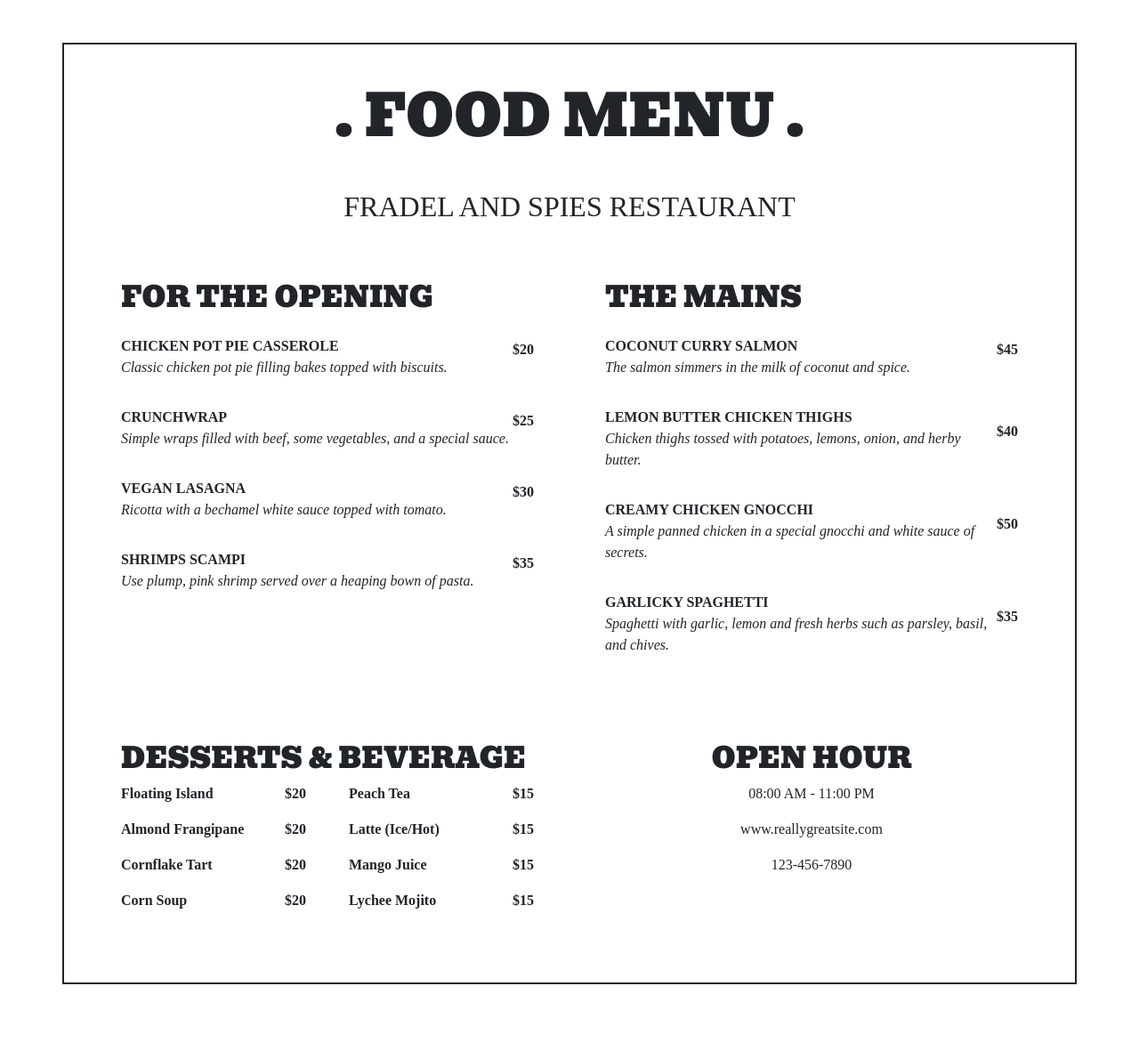
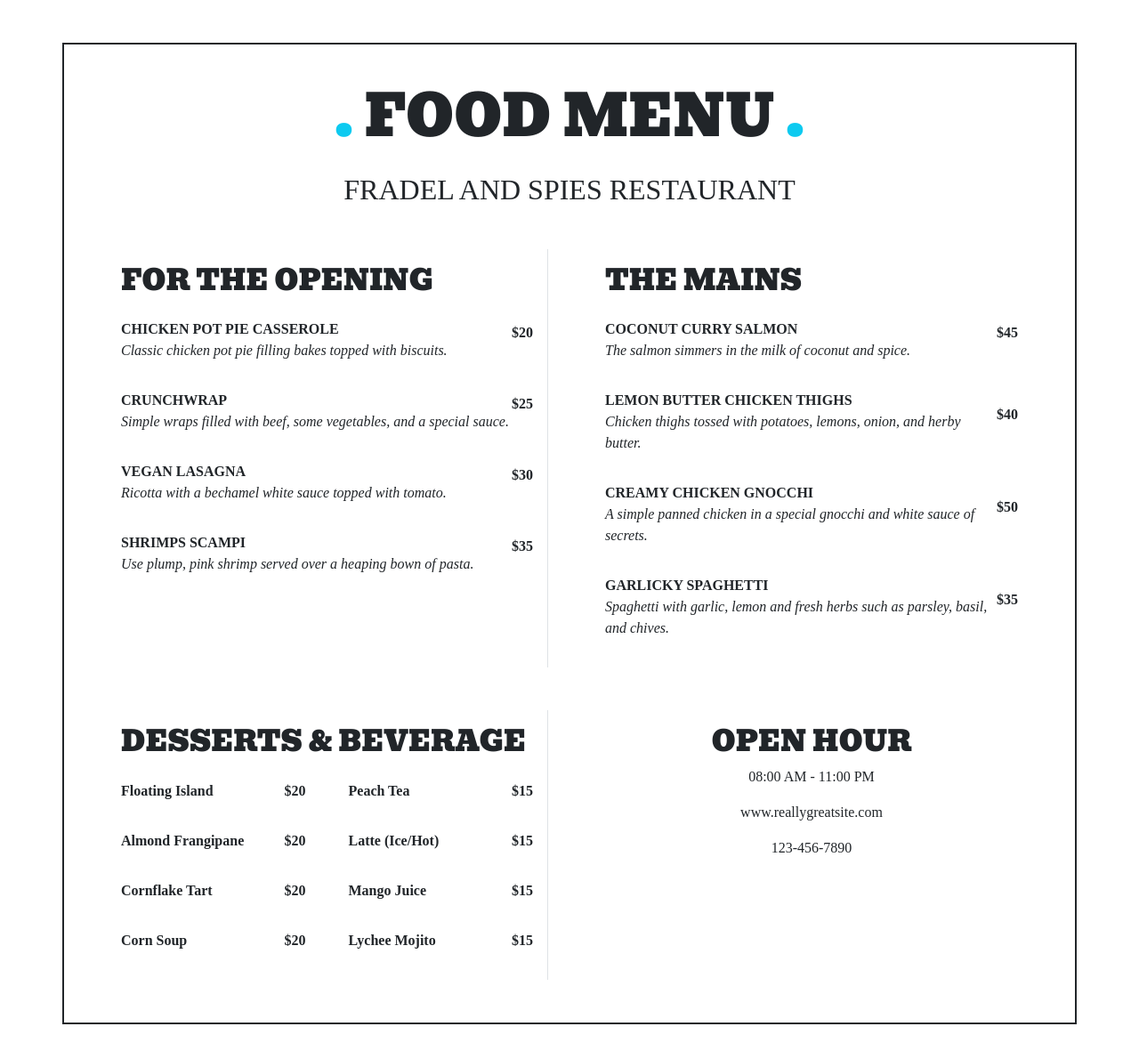
Before and after one commit to ls-95/assignment-lesson-fifteen-bootstrap, a website: page index.html in a window 1280 px wide. Shown: the whole page at 89% size. Before the commit the page ends 1154 px from the top, so only its background shows below. Drawn offline with nearby package versions, Linux system fonts and the light colour scheme; a web font is replaced by a local one.

Commit message:
Add border

```diff
--- a/index.html
+++ b/index.html
@@ -19,7 +19,10 @@
   </head>
   <body class="container-lg border border-2 border-dark my-5 px-5">
     <header>
-      <h1 class="text-center text-uppercase text-huge">. Food Menu .</h1>
+      <h1 class="text-center text-uppercase text-huge mb-4">
+        <span class="text-info">.</span> Food Menu
+        <span class="text-info">.</span>
+      </h1>
       <h2 class="text-center text-uppercase fs-2 mb-5">
         Fradel and spies Restaurant
       </h2>
@@ -28,7 +31,7 @@
       <!--Grid-->
       <div style="grid-template-columns: 1fr 1fr" class="d-grid gap-5">
         <!--First container-->
-        <div class="p-3">
+        <div class="p-3 border-end">
           <h3 class="text-uppercase fs-2">For the Opening</h3>
 
           <!--Entree-->
@@ -138,55 +141,55 @@
         </div>
 
         <!--Third Container-->
-        <div class="p-3 mb-5">
+        <div class="p-3 mb-5 border-end">
           <h3 class="text-uppercase fs-2">Desserts & Beverage</h3>
           <div style="grid-template-columns: 1fr 1fr" class="d-grid gap-5">
             <div>
               <!--Dessert-->
-              <div class="d-flex justify-content-between fw-bold">
+              <div class="d-flex justify-content-between fw-bold mt-3">
                 <p class="col-md-10">Floating Island</p>
                 <p class="col-md-2 text-md-end">$20</p>
               </div>
 
               <!--Dessert-->
-              <div class="d-flex justify-content-between fw-bold">
+              <div class="d-flex justify-content-between fw-bold mt-3">
                 <p class="col-md-10">Almond Frangipane</p>
                 <p class="col-md-2 text-md-end">$20</p>
               </div>
 
               <!--Dessert-->
-              <div class="d-flex justify-content-between fw-bold">
+              <div class="d-flex justify-content-between fw-bold mt-3">
                 <p class="col-md-10">Cornflake Tart</p>
                 <p class="col-md-2 text-md-end">$20</p>
               </div>
 
               <!--Dessert-->
-              <div class="d-flex justify-content-between fw-bold">
+              <div class="d-flex justify-content-between fw-bold mt-3">
                 <p class="col-md-10">Corn Soup</p>
                 <p class="col-md-2 text-md-end">$20</p>
               </div>
             </div>
             <div>
               <!--Drink-->
-              <div class="d-flex justify-content-between fw-bold">
+              <div class="d-flex justify-content-between fw-bold mt-3">
                 <p class="col-md-10">Peach Tea</p>
                 <p class="col-md-2 text-md-end">$15</p>
               </div>
 
               <!--Drink-->
-              <div class="d-flex justify-content-between fw-bold">
+              <div class="d-flex justify-content-between fw-bold mt-3">
                 <p class="col-md-10">Latte (Ice/Hot)</p>
                 <p class="col-md-2 text-md-end">$15</p>
               </div>
 
               <!--Drink-->
-              <div class="d-flex justify-content-between fw-bold">
+              <div class="d-flex justify-content-between fw-bold mt-3">
                 <p class="col-md-10">Mango Juice</p>
                 <p class="col-md-2 text-md-end">$15</p>
               </div>
 
               <!--Drink-->
-              <div class="d-flex justify-content-between fw-bold">
+              <div class="d-flex justify-content-between fw-bold mt-3">
                 <p class="col-md-10">Lychee Mojito</p>
                 <p class="col-md-2 text-md-end">$15</p>
               </div>
```
